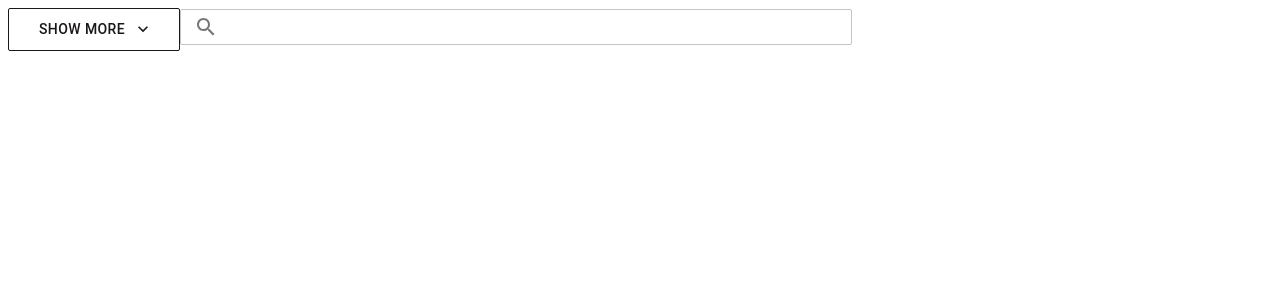
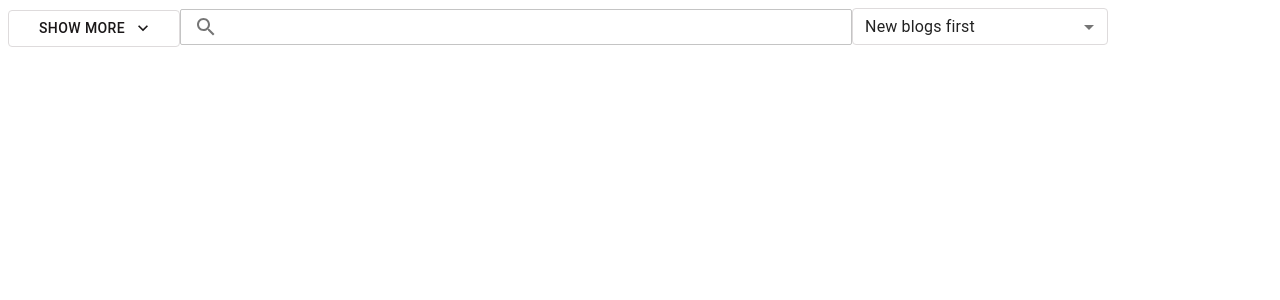
Before and after one commit to AlexeyKrop/bloggerPlatform, a React (Create React App) app: page / in a window 1280 px wide. Shown: the top 300 px of the page. Built offline with nearby package versions, Linux system fonts and the light colour scheme.

Commit message:
feat: add CustomSelect.tsx

```diff
--- a/src/App.tsx
+++ b/src/App.tsx
@@ -1,6 +1,7 @@
 import { FC } from 'react';
 
 import { CustomShowButton } from './components/CustomButton/CustomButton';
+import { CustomSelect } from './components/CustomSelect/CustomSelect';
 import { InputDebounce } from './components/InputDebounce/InputDebounce';
 
 export const App: FC = () => {
@@ -8,6 +9,7 @@ export const App: FC = () => {
     <>
       <CustomShowButton />
       <InputDebounce />
+      <CustomSelect />
     </>
   );
 };
--- a/src/components/CustomButton/CustomButton.tsx
+++ b/src/components/CustomButton/CustomButton.tsx
@@ -5,16 +5,14 @@ import KeyboardArrowDownIcon from '@mui/icons-material/KeyboardArrowDown';
 import { Button } from '@mui/material';
 
 const CustomButton = styled(Button)({
-  padding: '8px 30px',
+  padding: '5px 30px',
   color: '#1A1718',
-  border: '1px solid #1A1718',
-  borderRadius: '2px',
+  border: '1px solid #DEDBDC',
+  borderRadius: '4px',
   '&:hover': {
-    borderColor: '#2c2729',
-    boxShadow: 'none',
+    borderColor: '#1A1718',
   },
   '&:active': {
-    boxShadow: 'none',
     backgroundColor: '#2c2729',
     borderColor: '#2c2729',
   },
--- /dev/null
+++ b/src/components/CustomSelect/CustomSelect.tsx
@@ -0,0 +1,39 @@
+import React, { FC } from 'react';
+
+import { InputBase, MenuItem, Select, styled } from '@mui/material';
+
+const BootstrapInput = styled(InputBase)(() => ({
+  width: '100%',
+  maxWidth: '256px',
+  '& .MuiInputBase-input': {
+    padding: '6px 12px',
+    border: '1px solid #DEDBDC',
+    backgroundColor: 'transparent',
+    '&:focus': {
+      borderColor: '#2c2729',
+    },
+  },
+}));
+
+export const CustomSelect: FC = () => {
+  const [filter, setFilter] = React.useState('New blogs first');
+  const handleChange: (event: { target: { value: string } }) => void = (event: {
+    target: { value: string };
+  }) => {
+    setFilter(event.target.value);
+  };
+
+  return (
+    <Select
+      id="demo-customized-select-native"
+      value={filter}
+      onChange={handleChange}
+      input={<BootstrapInput />}
+    >
+      <MenuItem value="New blogs first">New blogs first</MenuItem>
+      <MenuItem value="Old blogs first">Old blogs first</MenuItem>
+      <MenuItem value="From A to Z">From A to Z</MenuItem>
+      <MenuItem value="From Z to A">From Z to A</MenuItem>
+    </Select>
+  );
+};
```
